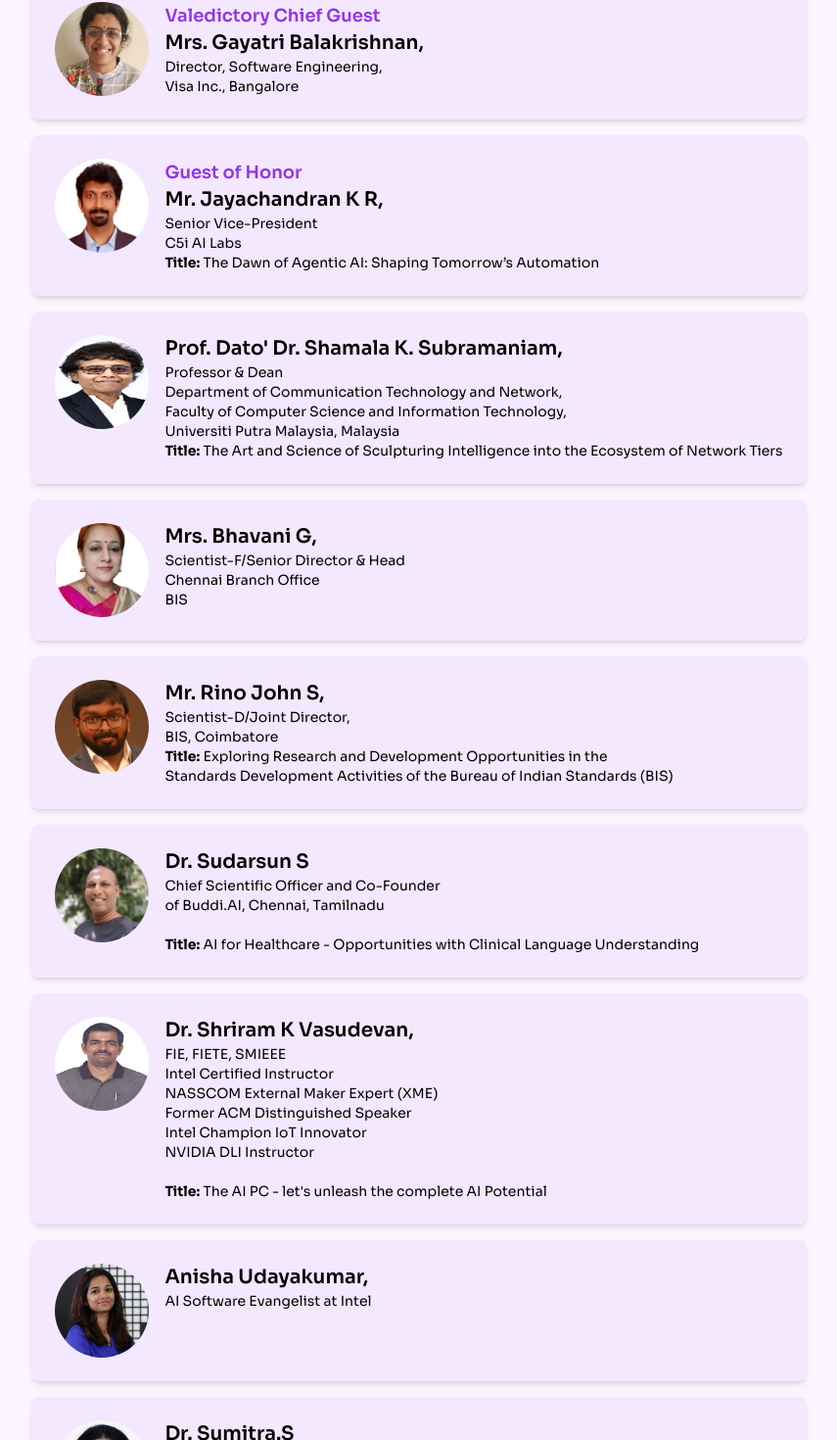
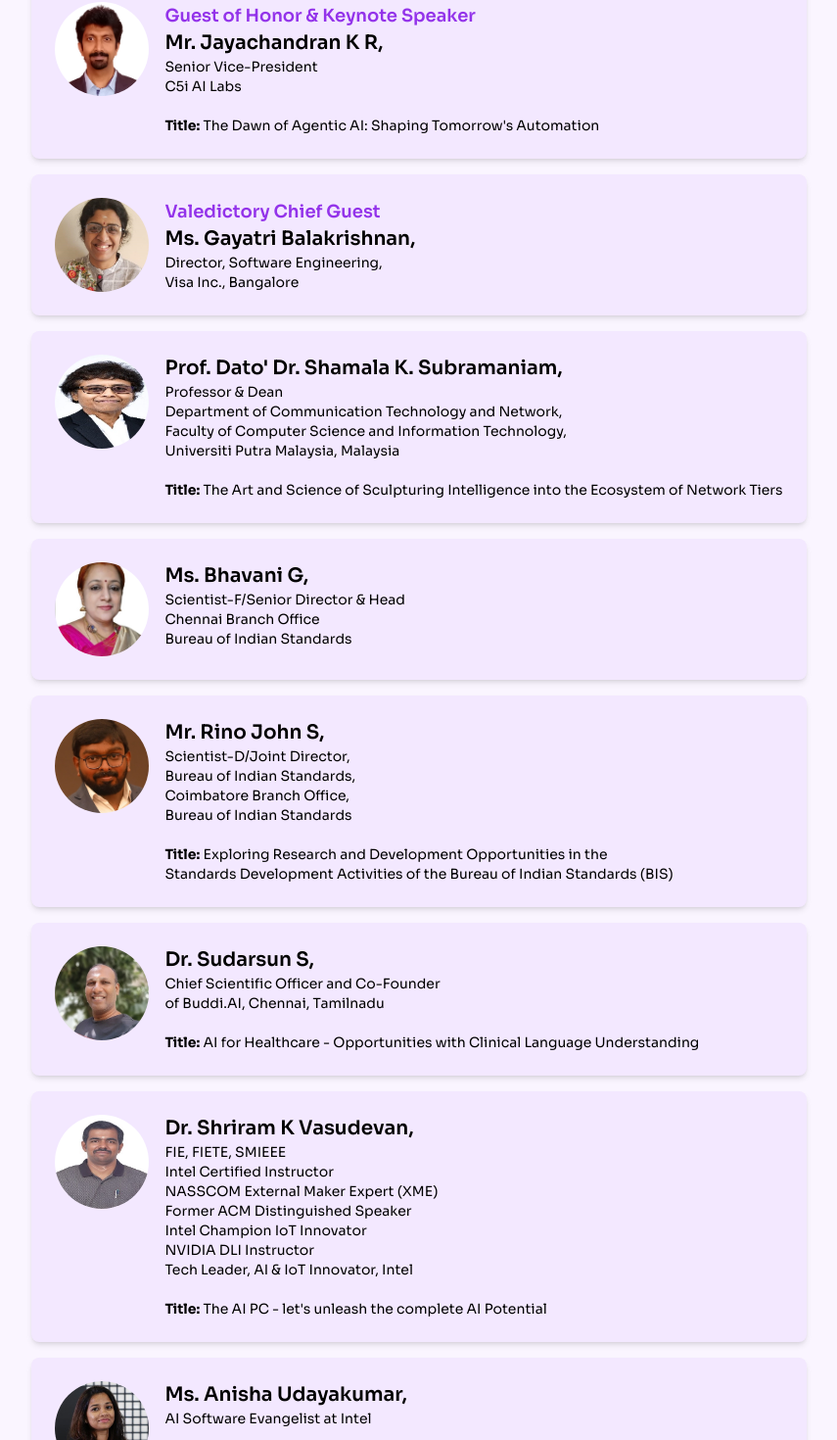
Before and after one commit to aswin-codes/IRCTAC-24, a React (Vite) app: page / in a window 1280 px wide. Shown: the part 9412-10882 px from the top of the page at 98% size, without its empty margins (212-1067 px from the left). Built offline with nearby package versions, Linux system fonts and the light colour scheme.

Commit message:
feat : some more changes

```diff
--- a/src/components/Speakers.jsx
+++ b/src/components/Speakers.jsx
@@ -43,7 +43,7 @@ const Speakers = () => {
             <SpeakerCard
               image={I9}
               special={"Inaugural Chief Guest"}
-              name={"Mr. Muralidharan V M ,"}
+              name={"Mr. Muralidharan V M,"}
               details={
                 <p>
                   Chairman, Ethiraj College for Women,
@@ -52,9 +52,23 @@ const Speakers = () => {
               }
             />
             <SpeakerCard
+              image={I11}
+              special={"Guest of Honor  & Keynote Speaker"}
+              name={"Mr. Jayachandran K R,"}
+              details={
+                <p>
+                  Senior Vice-President
+                  <br />C5i AI Labs
+                  <br />
+                  <br />
+                  <b>Title:</b> The Dawn of Agentic AI: Shaping Tomorrow's Automation
+                </p>
+              }
+            />
+            <SpeakerCard
               image={I10}
               special={"Valedictory Chief Guest"}
-              name={"Mrs. Gayatri Balakrishnan,"}
+              name={"Ms. Gayatri Balakrishnan,"}
               details={
                 <p>
                   Director, Software Engineering,
@@ -62,19 +76,7 @@ const Speakers = () => {
                 </p>
               }
             />
-            <SpeakerCard
-              image={I11}
-              special={"Guest of Honor"}
-              name={"Mr. Jayachandran K R,"}
-              details={
-                <p>
-                  Senior Vice-President
-                  <br />C5i AI Labs
-                  <br />
-                  <b>Title:</b> The Dawn of Agentic AI: Shaping Tomorrow’s Automation
-                </p>
-              }
-            />
+
             <SpeakerCard
               image={I1}
               name={"Prof. Dato' Dr. Shamala K. Subramaniam, "}
@@ -85,19 +87,20 @@ const Speakers = () => {
                   <br /> Faculty of Computer Science and Information Technology,
                   <br /> Universiti Putra Malaysia, Malaysia{" "}
                   <br />
+                  <br />
                   <b>Title:</b> The Art and Science of Sculpturing Intelligence into the Ecosystem of Network Tiers
                 </p>
               }
             />
             <SpeakerCard
               image={I5}
-              name={"Mrs. Bhavani G, "}
+              name={"Ms. Bhavani G, "}
               details={
                 <p>
                   Scientist-F/Senior Director & Head
                   <br /> Chennai Branch Office
                   <br />
-                  BIS{" "}
+                  Bureau of Indian Standards{" "}
                 </p>
               }
             />
@@ -107,7 +110,10 @@ const Speakers = () => {
               details={
                 <p>
                   Scientist-D/Joint Director,
-                  <br />BIS, Coimbatore
+                  <br />Bureau of Indian Standards,
+                  <br />Coimbatore Branch Office,
+                  <br/>Bureau of Indian Standards
+                  <br />
                   <br />
                   <b>Title:</b> Exploring Research and Development Opportunities in the<br/> Standards Development Activities of the Bureau of Indian Standards (BIS)
                 </p>
@@ -115,7 +121,7 @@ const Speakers = () => {
             />
             <SpeakerCard
               image={I4}
-              name={"Dr. Sudarsun S"}
+              name={"Dr. Sudarsun S,"}
               details={
                 <p>
                   Chief Scientific Officer and Co-Founder
@@ -144,6 +150,8 @@ const Speakers = () => {
                   <br />
                   NVIDIA DLI Instructor
                   <br />
+                  Tech Leader, AI &amp; IoT Innovator, Intel
+                  <br />
                   <br />
                   <b>Title:</b> The AI PC - let's unleash the complete AI
                   Potential
@@ -152,17 +160,20 @@ const Speakers = () => {
             />
             <SpeakerCard
               image={I7}
-              name={"Anisha Udayakumar, "}
+              name={"Ms. Anisha Udayakumar, "}
               details={
                 <p>
                   AI Software Evangelist at Intel
-
+                  <br />
+                  <br />
+                  <b>Title:</b> The AI PC - let's unleash the complete AI
+                  Potential
                 </p>
               }
             />
             <SpeakerCard
               image={I3}
-              name={"Dr. Sumitra.S "}
+              name={"Dr. Sumitra S, "}
               details={
                 <p>
                   Associate Professor
@@ -184,11 +195,12 @@ const Speakers = () => {
             />
             <SpeakerCard
               image={I8}
-              name={"Mr. Abhijith Sreenivas, "}
+              name={"Mr. Abhijit Sreenivas, "}
               details={
                 <p>
                   Senior Program Manager - UiPath Academic Alliance
                   <br />Program | Asia Pacific & Japan
+                  <br />
                   <br />
                   <b>Title: </b>Empowering the Future: Building a Workforce <br />Ready for the Age of Automation
                 </p>
--- a/src/data/committee_list.json
+++ b/src/data/committee_list.json
@@ -64,6 +64,7 @@
   "organizing": {
     "organizingCommittee": [
       "Dr. Rajalakshmi R, Professor$Vellore Institute of Technology, Chennai",
+      "Dr. Prassanna J, Professor$Vellore Institute of Technology, Chennai",
       "Dr. Sakthivel V, Assistant Professor$Vellore Institute of Technology, Chennai",
       "Dr. Swaminathan A, Assistant Professor$Vellore Institute of Technology, Chennai",
       "Dr. Pradeep K V, Associate Professor$Vellore Institute of Technology, Chennai",
@@ -94,8 +95,7 @@
       "Dr. Jayasudha M, Associate Professor$Vellore Institute of Technology, Chennai",
       "Dr. Priyaadharshini M, Associate Professor$Vellore Institute of Technology, Chennai",
       "Dr. Renuka Devi R, Associate Professor$Vellore Institute of Technology, Chennai",
-      "Dr. Kabilan K, Assistant Professor$Vellore Institute of Technology, Chennai",
-      "Dr. Prassanna J, Professor$Vellore Institute of Technology, Chennai"
+      "Dr. Kabilan K, Assistant Professor$Vellore Institute of Technology, Chennai"
     ]
   },
   "advisory": {
@@ -171,7 +171,7 @@
       "Dr. P. Anandha Kumar$Anna University, Chennai",
       "Dr. Balaraman Ravindran$IIT Madras",
       "Dr. Vigneshwaran Ilavarasan$IIT Delhi",
-      "Dr. R. Sridaran, Dean$Faculty of Computer Applications, Marwadi University, Rajkot, Gujarat",
+      "Prof.(Dr)Sridaran Rajagopal$Faculty of Computer Applications, Marwadi University, Rajkot, Gujarat",
       "Dr. Aswani Kumar Eedara$Sasi Institute of Technology & Engineering, Andhra Pradesh",
       "Dr. Suman Lata Tripathi$Lovely Professional University, Punjab",
       "Dr. M. Sobhana$Velagapudi Ramakrishna Siddhartha Engineering College, Andhra Pradesh",
```
Also changed, not shown: 1 other file (tests, documents, lock files or other folders).
